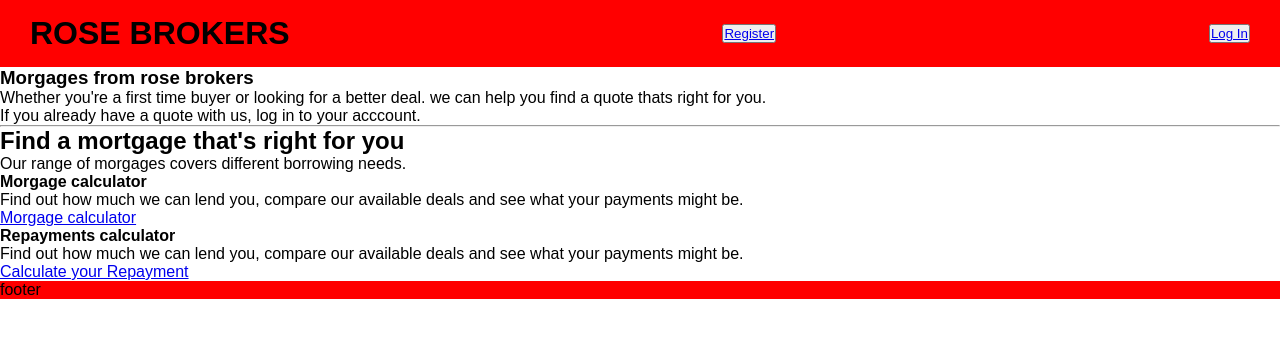
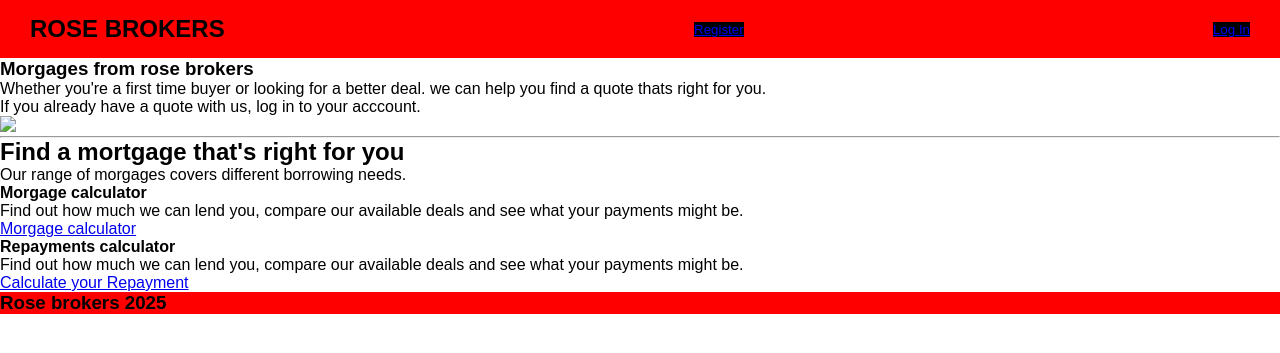
Before and after one commit to Theo-Asamp/Mortgage-Quotation-System, a PHP site: page / in a window 1280 px wide. Shown: the top 353 px of the page. Run offline with PHP 8.4, Linux system fonts and the light colour scheme.

Commit message:
changes pt2

```diff
--- a/global.css
+++ b/global.css
@@ -14,6 +14,18 @@
     color: black;
 }
 
+.header h1{
+    margin: 0;
+    font-size: 24px;
+    font-weight: bold;
+}
+
+.header button{
+    background-color: black;
+    border: none;
+
+}
+
 .header,.footer{
     background-color: red;
 }
--- a/index.html
+++ b/index.html
@@ -19,7 +19,7 @@
 
 
 
-    <div>
+    <div class="index-container">
         <h3>Morgages from rose brokers</h3>
         <p>Whether you're a first time buyer or looking for a better deal. we can help you find a quote thats right for you.</p>
         <p>If you already have a quote with us, log in to your acccount.</p>
@@ -28,8 +28,7 @@
 
     <!-- the red logo? image goes here-->
     <div>
-
-
+        <img src="/src/images/LogoPic.png">
     </div>
 
     <!-- horizontal line thats shown on the mockup-->
@@ -40,7 +39,7 @@
         <p>Our range of morgages covers different borrowing needs.</p>
     </div>
 
-    <div>
+    <div >
         <!-- container for the two boxes aligned horizontily-->
         <div>
             <h4>Morgage calculator</h4>
@@ -58,7 +57,7 @@
 
 <!--unfinished footer -->
     <div class="footer">
-        <p>footer</p>
+        <h3>Rose brokers 2025</h3>
     </div>
 
 </body>
--- a/registration.html
+++ b/registration.html
@@ -13,7 +13,7 @@
         <h1>Rose Morgages</h1>
     </div>
     <div class = "Welcome-box">
-        <h3>Re</h3>
+        <h3>Register</h3>
         <form action="Fullname-Input" method =post>
             <div class="Fullname-group">
                 <label for = "fullname">Fullname</label>
```
Also changed, not shown: profile.html (added).
